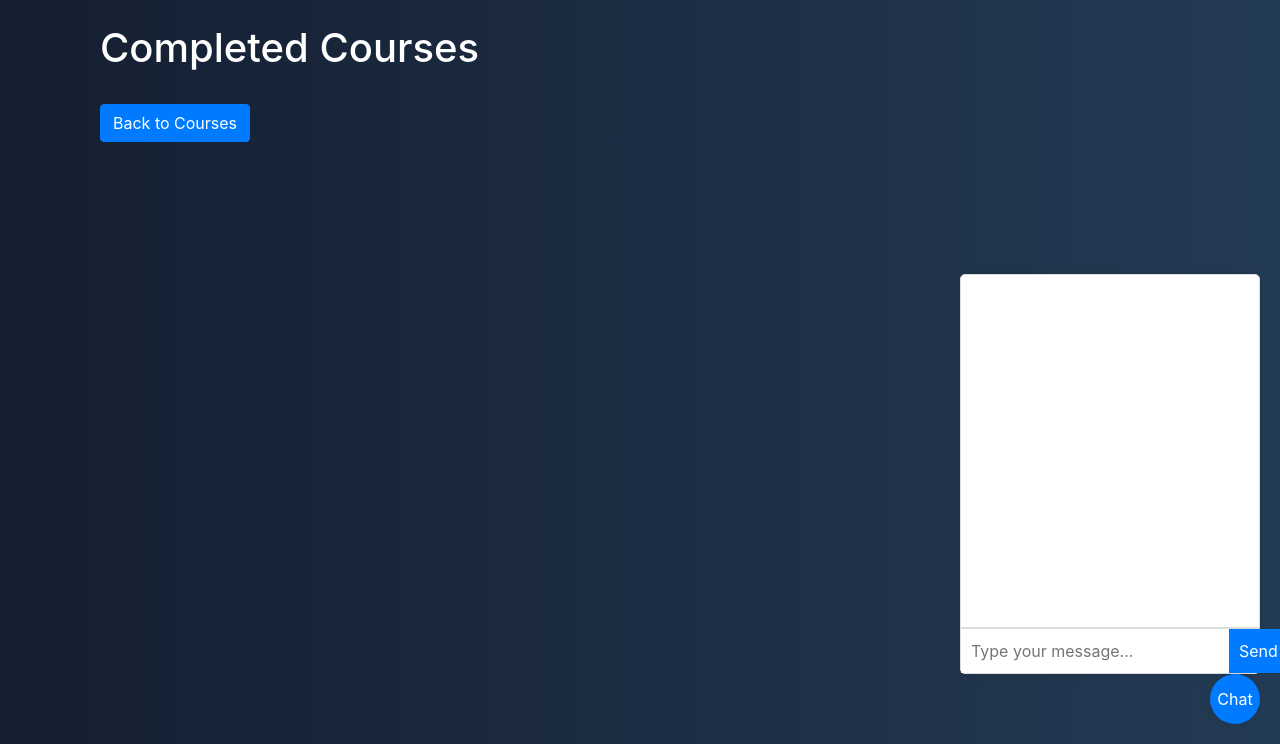
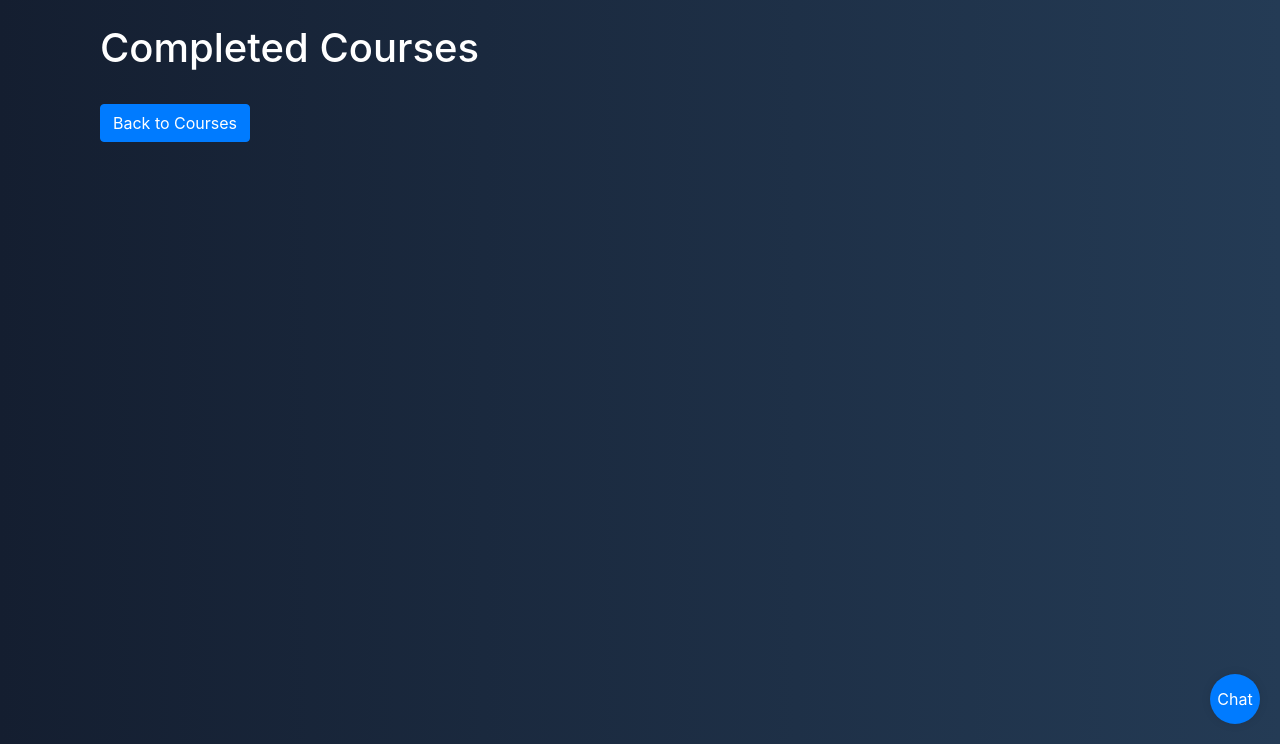
Before and after one commit to timalsinab/E-Learn, a Flask app: page /completed_courses in a window 1280 px wide. Shown: the part 56-800 px from the top of the page. Run offline with Flask 3, Linux system fonts and the light colour scheme; a user stored in the database is signed in; some libraries are stand-ins or nearby versions.

Commit message:
toggle chat fixed

```diff
--- a/static/overlay.css
+++ b/static/overlay.css
@@ -14,7 +14,6 @@
 }
 
 #chatbox {
-  display: none;
   width: 300px;
   max-width: 100%;
   height: 400px;
--- a/templates/base.html
+++ b/templates/base.html
@@ -16,6 +16,11 @@
       rel="stylesheet"
       href="https://stackpath.bootstrapcdn.com/bootstrap/4.5.2/css/bootstrap.min.css"
     />
+    <style>
+      #chatbox {
+        display: none; /* Hide chatbox initially */
+      }
+    </style>
   </head>
   <body>
     <nav class="navbar navbar-expand-lg navbar-dark">
```
